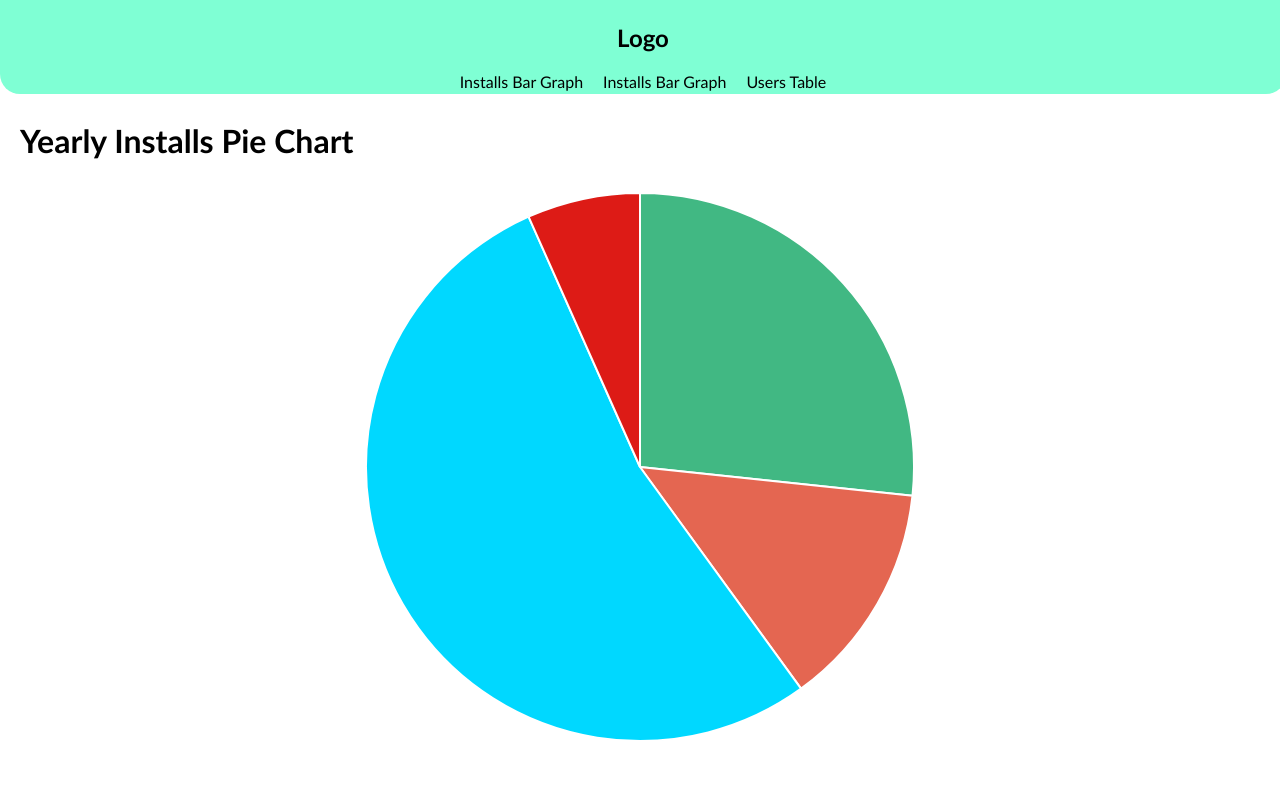
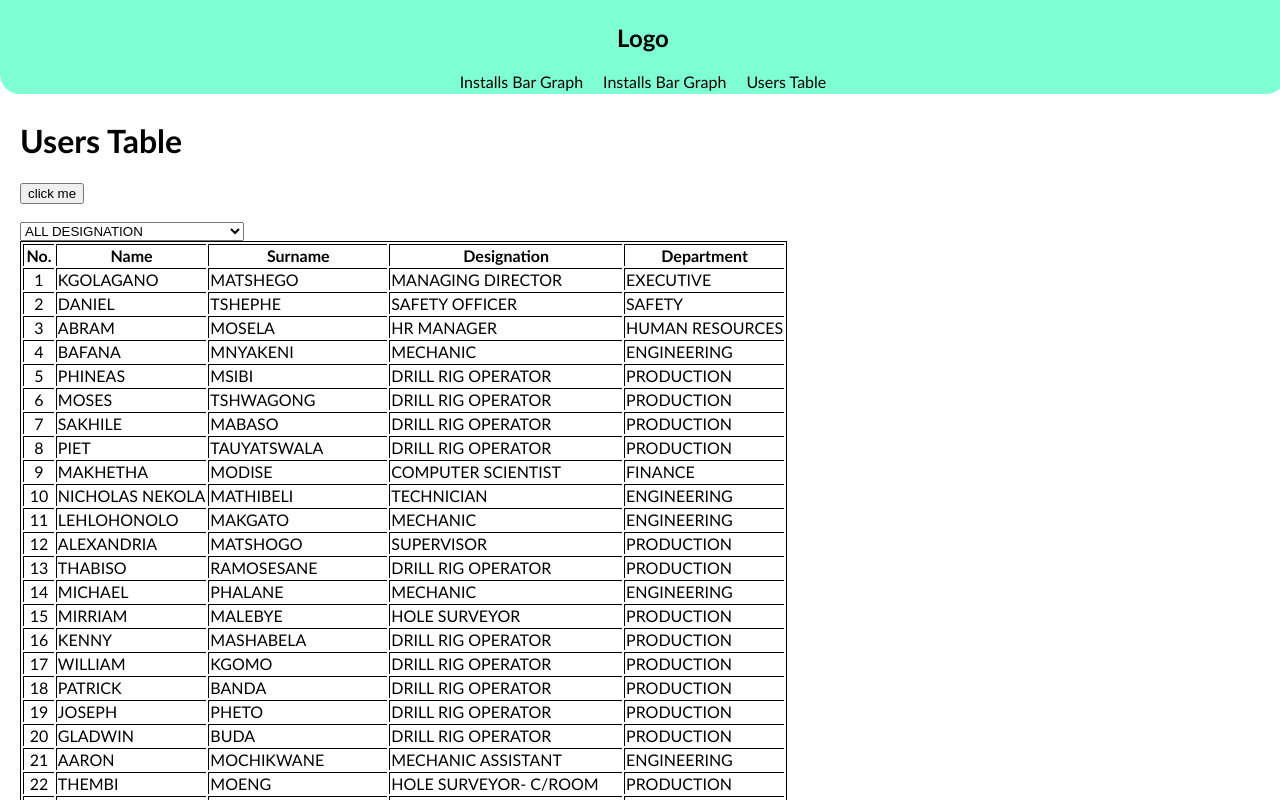
Before and after one commit to NeoDitjoe/myData, a Vue app: page /users-table in a window 1280 px wide. Shown: the top 800 px of the page. Built offline with nearby package versions, Linux system fonts and the light colour scheme.

Commit message:
url and designation

```diff
--- a/src/components/users-table/Users-table.vue
+++ b/src/components/users-table/Users-table.vue
@@ -1,6 +1,9 @@
 <script>
 import { ref } from 'vue';
+import { useRoute, useRouter } from 'vue-router'
 
+const router = useRouter()
+const route = useRoute()
 
 function handleClick() {
   console.log(selectedDesignation);
@@ -12,7 +15,8 @@
   data() {
     return {
       userData: [],
-      designation: []
+      designation: [],
+      here: ''
     }
   },
 
@@ -28,6 +32,13 @@
         })
         this.designation = new Set(designation)
       });
+  },
+
+  methods: {
+    click() {
+      this.here = this.$refs.designation.value
+    },
+
   }
 }
 
@@ -38,10 +49,16 @@
 
   <h1 class="green">Users Table</h1>
 
-  <select>
-    <option>ALL DESIGNATION</option>
-    <option v-for="option in designation" :key = designation>{{ option }}</option>
-  </select>
+  <button @set="click">click me</button>
+  <p>{{ here }}</p>
+
+  <form @change="click" action="#">
+
+    <select ref="designation">
+      <option>ALL DESIGNATION</option>
+      <option v-for="option in designation" :key=designation>{{ option }}</option>
+    </select>
+  </form>
 
   <table style="border: 1px solid black;">
     <tr>
@@ -53,9 +70,9 @@
     </tr>
 
     <tbody>
-      <tr v-for="(user, index) in userData" :key = "user.name">
+      <tr v-for="(user, index) in userData" :key="user.name">
         <td class="index">{{ index + 1 }}</td>
-        <td class="td">{{user.name }}</td>
+        <td class="td">{{ user.name }}</td>
         <td class="td">{{ user.surname }}</td>
         <td class="td">{{ user.designation }}</td>
         <td class="td">{{ user.department }}</td>
--- a/src/main.js
+++ b/src/main.js
@@ -1,6 +1,6 @@
 import './assets/main.css'
 
-import { createMemoryHistory, createRouter } from 'vue-router'
+import { createWebHistory, createRouter } from 'vue-router'
 import { createApp } from 'vue'
 import App from './App.vue'
 
@@ -17,9 +17,8 @@
 ]
 
 const router = createRouter({
-  history: createMemoryHistory(),
+  history: createWebHistory(),
   routes,
-  base: '/about'
 })
 
 const app = createApp(App)
```
